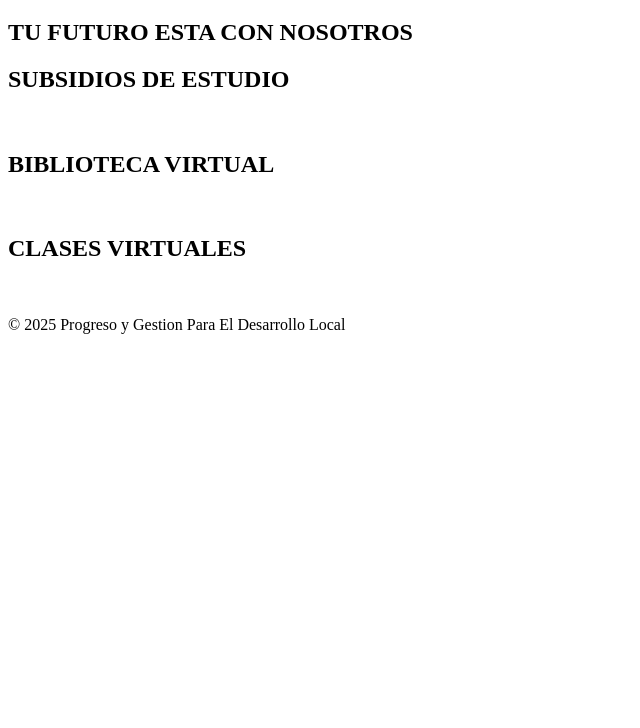
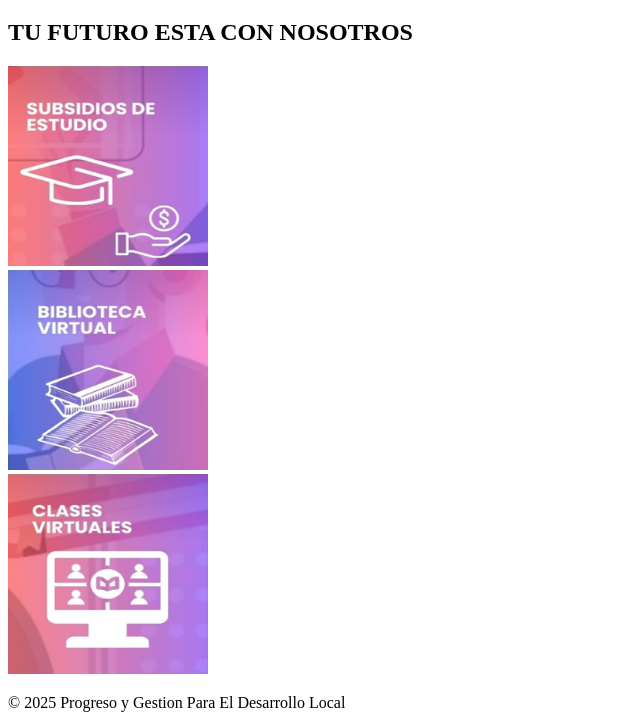
Before and after one commit to Diegoarango20/PROGRESO-Y-GESTION-PARA-EL-DESARROLLO-LOCAL, a plain HTML site: page index.html in a window 1280 px wide. Shown: the part 261-989 px from the top of the page, without its empty margins (0-640 px from the left). Before the commit the page ends 800 px from the top, so only its background shows below. Drawn offline with Linux system fonts and the light colour scheme.

Commit message:
creacion de paginas de las sesiones, creacion de los enlaces en index, ingreso de imagenes de las sesiones y opciones de imagenes de fondo,creacion pagina css, retirar los titulos de las sesiones

```diff
--- a/index.html
+++ b/index.html
@@ -30,19 +30,23 @@
 
 
     <main>
+
         <h1>BIENVENEDI@</h1>
         <h2>TU FUTURO ESTA CON NOSOTROS</h2>
+
         <section>
-            <h1>SUBSIDIOS DE ESTUDIO</h1>
-            <a href=""> <img src="" alt=""></a>
+            <a href="pages/subsidios.html"> <img src="img/subsidios.png" alt="imagen subsidios" width="200"
+                    height="200"></a>
         </section>
+
         <section>
-            <h1>BIBLIOTECA VIRTUAL</h1>
-            <a href=""> <img src="" alt=""></a>
+            <a href="pages/biblioteca.html"> <img src="img/biblioteca.png" alt="imagen biblioteca" width="200"
+                    height="200"></a>
         </section>
+
         <section>
-            <h1>CLASES VIRTUALES</h1>
-            <a href=""> <img src="" alt=""></a>
+            <a href="pages/clasesvirtuales.html"> <img src="img/clasesvirtuales.png" alt="imagen clases virtuales"
+                    width="200" height="200"></a>
         </section>
 
     </main>
```
Also changed, not shown: pages/biblioteca.html (added, +18 -0 lines), pages/clasesvirtuales.html (added, +18 -0 lines), pages/subsidios.html (added, +18 -0 lines), estilo.css (added), img/biblioteca.png (added), img/clasesvirtuales.png (added), img/op1fondo.jpg (added), img/op2fondo.png (added), img/op3fondo.png (added), img/subsidios.png (added), 1 other file.
